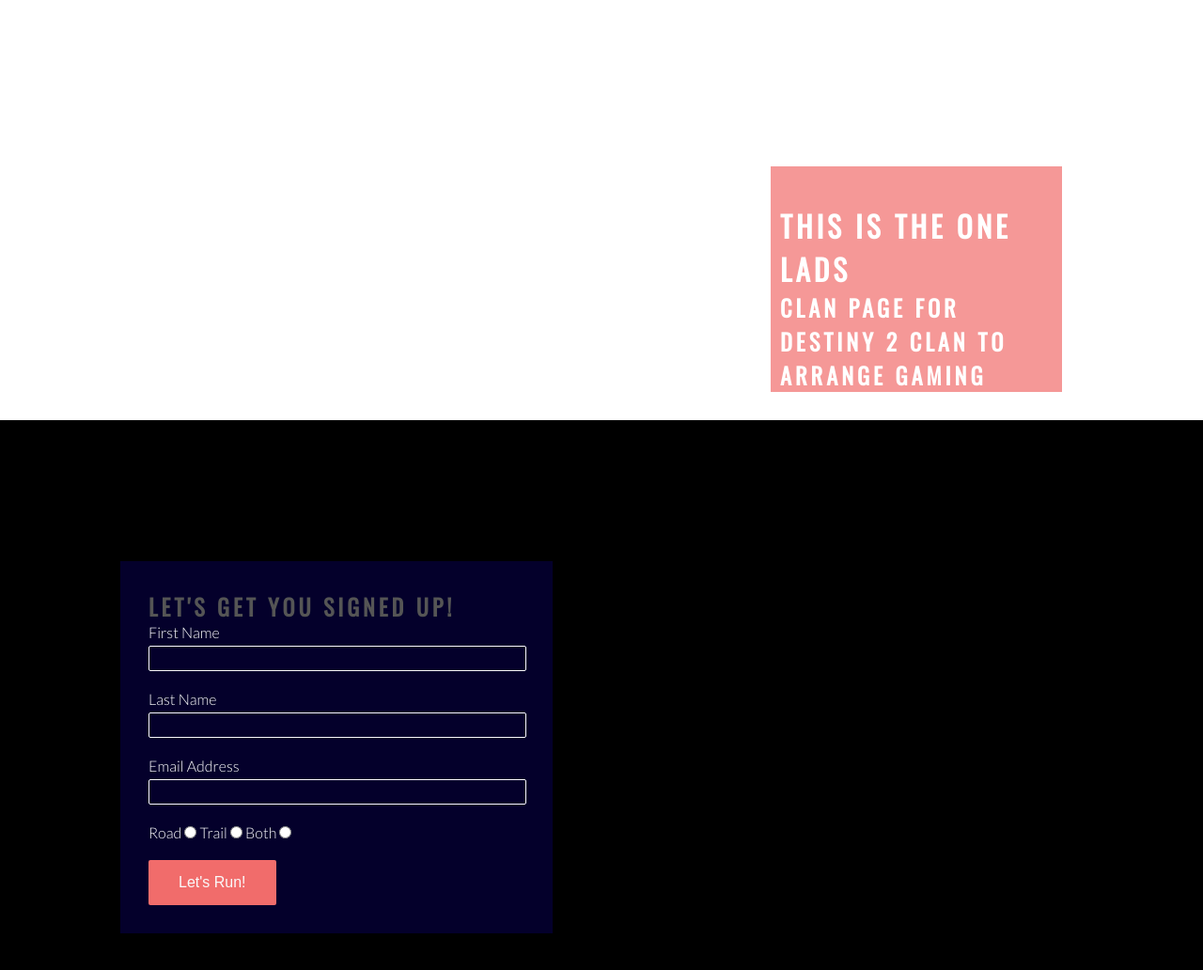
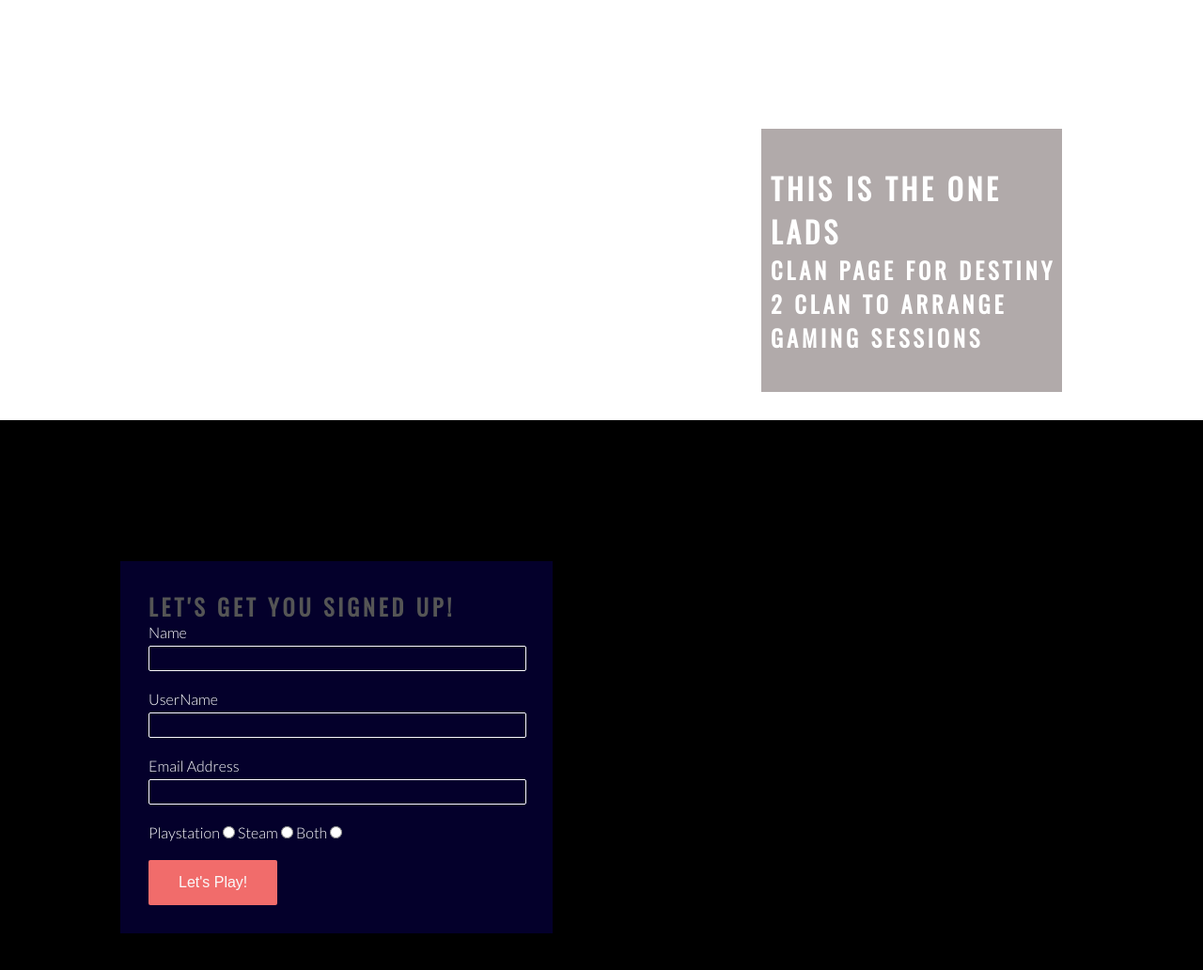
Before and after one commit to D1ffamp/html-css-milestone-project, a plain HTML site: page form.html in a window 1280 px wide. Shown: the part 260-1292 px from the top of the page at 94% size. Drawn offline with nearby package versions, Linux system fonts and the light colour scheme.

Commit message:
updated Readme, for and some styling

```diff
--- a/assets/css/style.css
+++ b/assets/css/style.css
@@ -104,13 +104,13 @@ h2{
     text-transform: uppercase;
     letter-spacing: 4px;
 
-    width: 300px;
-    height: 200px;
+    width: 310px;
+    height: 240px;
 
     padding-top: 40px;
     padding-left: 10px;
 
-    background-color: rgba(241, 109, 107, .7);
+    background-color: rgba(145, 135, 135, 0.7);
 
     bottom: 30px;
     right: 150px;
--- a/form.html
+++ b/form.html
@@ -41,19 +41,19 @@
         <form method="POST" action="https://formdump.codeinstitute.net/" class="signup-form">
                 <div>
                     <h2>Let's get you signed up!</h2>
-                    <label for="fname">First Name</label>
+                    <label for="fname"> Name</label>
                     <input type="text" id="fname" name="first_name" required/ class="text-input" >
-                    <label for="lname">Last Name</label>
+                    <label for="lname">UserName</label>
                     <input type="text" id="lname" name="last_name" required/ class="text-input">
                     <label for="email">Email Address</label>
                     <input id="email" type="email" name="email_address" required/ class="text-input">
-                    <label for="road">Road</label>
+                    <label for="road">Playstation</label>
                     <input id="road" type="radio" name="running_preference" value="road" required/>
-                    <label for="trail">Trail</label>
+                    <label for="trail">Steam</label>
                     <input id="trail" type="radio" name="running_preference" value="trail"/>
                     <label for="both">Both</label>
                     <input id="both" type="radio" name="running_preference" value="both"/>
-                    <input type="submit" value="Let's Run!"/ class="join-button">
+                    <input type="submit" value="Let's Play!"/ class="join-button">
                 </div>
         </form>
     </section>
```
Also changed, not shown: assets/images/This is the one lads wireframe.png (added), 1 other file.
